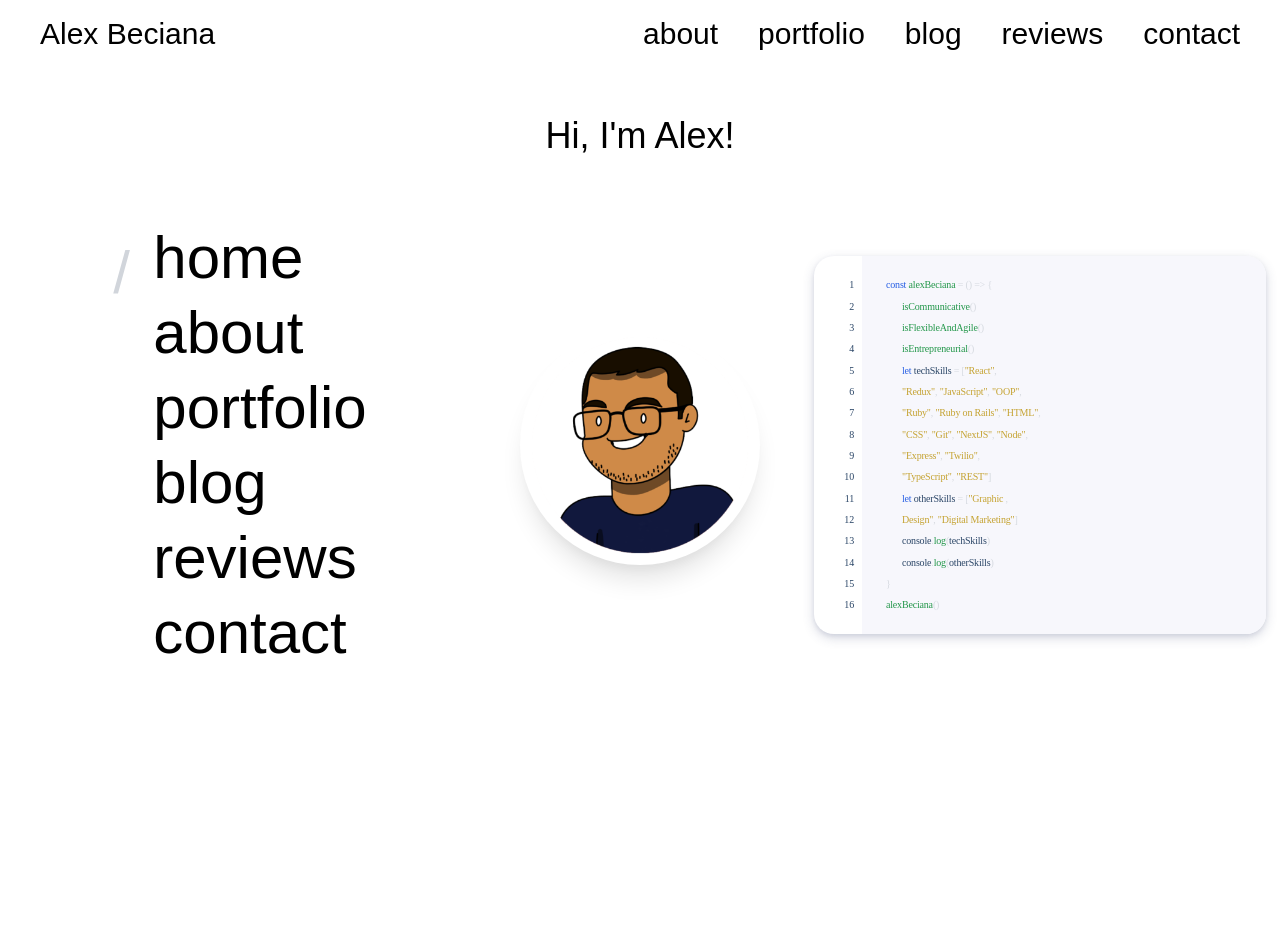
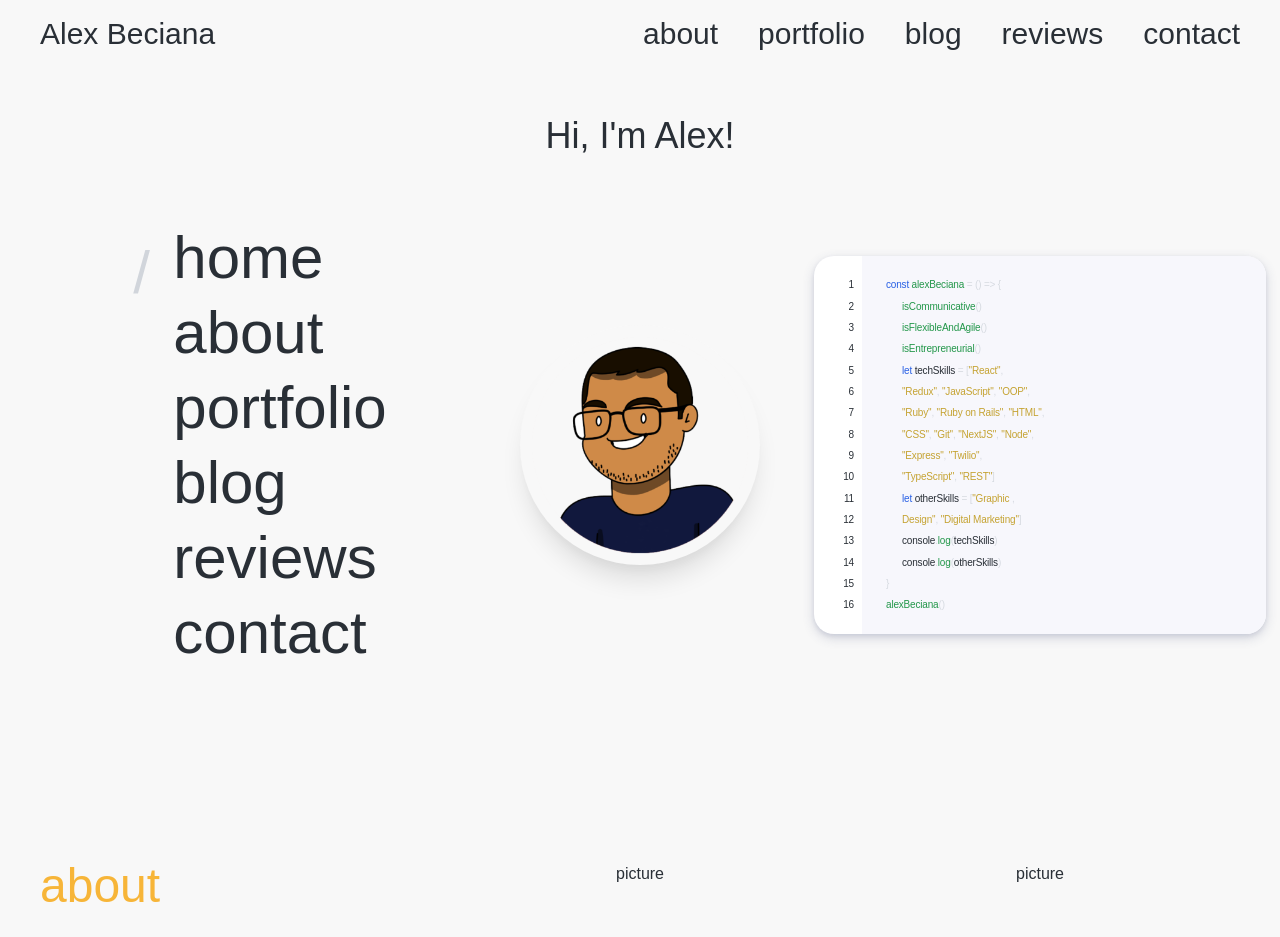
Before and after one commit to abeciana1/abeciana-portfolio, a Next.js app: page / in a window 1280 px wide. Shown: the top 937 px of the page. Before the commit the page ends 800 px from the top, so only its background shows below. Built offline with nearby package versions, Linux system fonts and the light colour scheme; a web font is replaced by a local one.

Commit message:
Fixed black font color intro nav and added styling on section

```diff
--- a/components/HomePageSections/About.js
+++ b/components/HomePageSections/About.js
@@ -8,13 +8,35 @@ const About = () => {
             <PageMargin>
                 <section
                     id="about"
-                    className="mt-16"
+                    className="mt-16 flex flex-col md:grid md:grid-cols-3 justify-items-center item-stretch"
                 >
-                    <section
-                        className="mt-16 flex flex-col md:grid md:grid-cols-2 justify-items-center item-stretch"
-                    >
-
-                    </section>
+                        <section
+                            className="self-center justify-self-start"
+                        >
+                            <section>
+                            <div
+                                className="text-5xl font-reross text-yellow"
+                            >
+                                about
+                            </div>
+                            <br />
+                            <div
+                                className="text-5xl font-reross"
+                            >
+                                Alex Beciana
+                            </div>
+                            </section>
+                        </section>
+                        <section>
+                            <div>
+                                picture
+                            </div>
+                        </section>
+                        <section>
+                            <div>
+                                picture
+                            </div>
+                        </section>
                 </section>
             </PageMargin>
         </React.Fragment>
--- a/components/HomePageSections/Intro.js
+++ b/components/HomePageSections/Intro.js
@@ -16,11 +16,10 @@ const Intro = () => {
                     </div>
                 </section>
                 <section
-                    className="mt-16 flex flex-col md:grid md:grid-cols-2 lg:grid-cols-3 justify-items-center item-stretch"
+                    className="mt-16 pb-32 flex flex-col md:grid md:grid-cols-2 lg:grid-cols-3 justify-items-center item-stretch"
                 >
-                    {/* <div>/</div> */}
                     <IntroNav/>
-                    <div className="justify-item-center self-center mx-auto z-50">
+                    <div className="justify-item-center self-center mx-auto z-30">
                         <img
                             src="/profile-pic.png"
                             className="shadow-xl rounded-full w-2/3 md:w-3/5 mx-auto bg-white"
--- a/components/utils/IntroNav.js
+++ b/components/utils/IntroNav.js
@@ -22,7 +22,7 @@ const IntroNav = () => {
         setYPosition(e.target.offsetTop)
     }
 
-    console.log("y", yPosition)
+    // console.log("y", yPosition)
 
     return (
         <React.Fragment>
@@ -34,10 +34,13 @@ const IntroNav = () => {
             >
                     {/* <section className="nav"> */}
                     <span
-                        className="menu-line self-center text-6xl font-reross float-left text-gray-300 pt-2"
+                        className="menu-line ml-10 self-center text-6xl font-reross float-left text-gray-300 pt-2"
                     style={{ "top": `${yPosition}px`}}
                     >/</span>
-                    <div className="ml-10">
+                    <div
+                        className="ml-20"
+                        style={{"color": "#292F36"}}
+                    >
                         <Link
                             href="/"
                             onHover={(e) => handleMouseEnter(e)}
--- a/components/utils/navbar.js
+++ b/components/utils/navbar.js
@@ -1,12 +1,40 @@
-import React from 'react';
+import React, { useState, useEffect } from 'react';
 import Link from 'next/link'
 import PageMargin from './PageMargin'
 import cx from 'classnames'
 
 const NavBar = () => {
 
+    const [scrolled, setScrolled] = React.useState(false);
+
+//   const [mobileNavLinks, setMobileNavLinks] = React.useState(false);
+
+    let navBarId = '';
+
+    const handleScroll = () => {
+        const offset = window.scrollY;
+        if (offset > 450) {
+            setScrolled(true);
+        } else {
+            setScrolled(false);
+        }
+    };
+
+    useEffect(() => {
+        window.addEventListener('scroll', handleScroll);
+    });
+
+    if (scrolled) {
+    navBarId = 'scrolled';
+    }
+
+
     return (
         <React.Fragment>
+            <section
+                id={navBarId}
+                className="bg-white z-50">
+
                 <PageMargin>
 
                 <section
@@ -16,7 +44,9 @@ const NavBar = () => {
                         <a className="text-3xl sm:text-4xl md:text-3xl font-reross">Alex Beciana</a>
                     </Link>
                     <section
-                    className="self-center float-right flex justify-end"
+                        className={cx("self-center float-right flex justify-end", {
+
+                        })}
                     >
                         <Link
                             href="/#about"
@@ -46,6 +76,7 @@ const NavBar = () => {
                     </section>
                 </section>
                 </PageMargin>
+            </section>
         </React.Fragment>
     )
 }
--- a/styles/globals.css
+++ b/styles/globals.css
@@ -9,28 +9,31 @@ html {
 h1, h2, h3, h4, h5, h6 {
   /* font-family: carlmarx, sans-serif; */
   font-family: reross-quadratic, sans-serif;
+  color: #292F36;
   font-weight: 400;
   font-style: normal;
 }
 
-/* p, div {
+p, div, a {
+  color: #292F36;
   font-family: futura-pt,sans-serif;
   font-weight: 400;
   font-style: normal;
-} */
+}
 
 html, body, footer, main {
   padding: 0px;
   margin: 0px;
   width: 100vw;
-  position: fixed;
+  background: #F8F8F8;
+  color: #292F36;
+  /* position: fixed; */
   font-family: futura-pt,sans-serif;
   font-weight: 400;
   font-style: normal;
 }
 
 a {
-  color: inherit;
   text-decoration: none;
 }
 
@@ -104,7 +107,7 @@ a {
 
 .code {
   background: #f7f7fc;
-  color: #2b4667;
+  color: #292F36;
   font-family: Roboto Mono;
   font-weight: 500;
   letter-spacing: -.18px;
@@ -131,8 +134,8 @@ a {
 .anim-text {
     -webkit-background-clip: text;
     -webkit-text-fill-color: transparent;
-    background-image: -webkit-gradient(linear, left top, right top, from(#ec3737), color-stop(50%, #ec3737), color-stop(50%, #000000));
-    background-image: linear-gradient(to right, #ec3737, #ec3737 50%, #000000 50%);
+    background-image: -webkit-gradient(linear, left top, right top, from(#ec3737), color-stop(50%, #ec3737), color-stop(50%, #292F36));
+    background-image: linear-gradient(to right, #ec3737, #ec3737 50%, #292F36 50%);
     background-size: 200% 100%;
     background-position: 100%;
 }
@@ -151,3 +154,12 @@ a {
   transition-timing-function: cubic-bezier(1, 0.01, 0, 1.22);
   pointer-events: none;
 }
+
+#scrolled {
+  position: fixed;
+  top: 0;
+  left: 0;
+  background-color: '#F8F8F8';
+  width: 100%;
+  z-index: 50;
+}
--- a/tailwind.config.js
+++ b/tailwind.config.js
@@ -10,6 +10,11 @@ module.exports = {
     },
     colors: {
       ...defaultTheme.colors,
+      white: "#F8F8F8",
+      black: "#292F36",
+      red: "#DF2935",
+      yellow: "#F7B538",
+      blue: "#3C91E6"
     },
     extend: {},
   },
```
Lines whose indentation alone changed are shown as unchanged.
